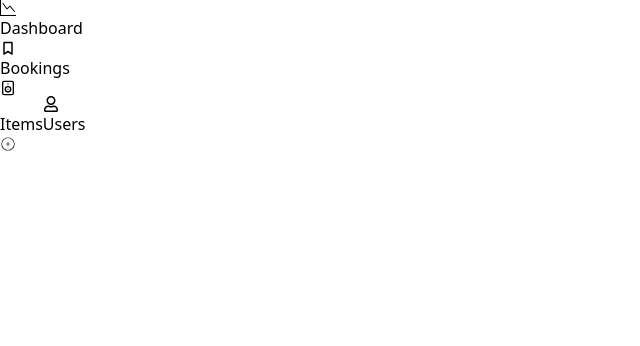
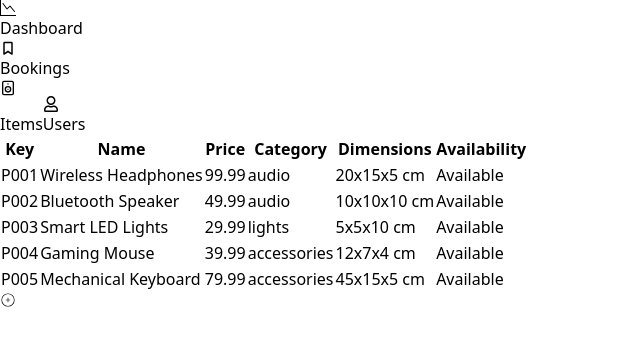
Before and after one commit to YasithWijesuriya/kv-audio-frontend, a React (Vite) app: page /admin/items in a window 1280 px wide. Shown: the top 346 px of the page, without its empty margins (0-640 px from the left). Built offline with nearby package versions, Linux system fonts and the light colour scheme.

Commit message:
Updated addItemsPage and Updated adminItemPage (day 13) ✔

```diff
--- a/src/pages/admin/addItemsPage.jsx
+++ b/src/pages/admin/addItemsPage.jsx
@@ -1,56 +1,113 @@
-import React, { useState } from 'react';
+import axios from "axios";
+import { useState } from "react";
+import toast from "react-hot-toast";
+import { useNavigate } from "react-router-dom";
 
-export default function AddItemsPage() {
+export default function AddItemPage() {
 	const [productKey, setProductKey] = useState("");
 	const [productName, setProductName] = useState("");
-    const [productPrice, setProductPrice] = useState("");
+	const [productPrice, setProductPrice] = useState(0);
 	const [productCategory, setProductCategory] = useState("audio");
 	const [productDimensions, setProductDimensions] = useState("");
 	const [productDescription, setProductDescription] = useState("");
+    const navigate = useNavigate()
+
+	async function handleAddItem() {
+		console.log(
+			productKey,
+			productName,
+			productPrice,
+			productCategory,
+			productDimensions,
+			productDescription
+		);
+		const token = localStorage.getItem("token");
+
+		if (token) {
+			try {
+				const result = await axios.post(
+					"http://localhost:3000/api/products",
+					{
+						key: productKey,
+						name: productName,
+						price: productPrice,
+						category: productCategory,
+						dimensions: productDimensions,
+						description: productDescription,
+					},
+					{
+						headers: {
+							Authorization: "Bearer " + token,
+						},
+					}
+				);
+                toast.success(result.data.message);
+                navigate("/admin/items")
+
+			} catch (err) {
+				toast.error(err.response.data.error);
+			}
+		} else {
+			toast.error("You are not authorized to add items");
+		}
+	}
 
 	return (
-        <div className="h-full w-full flex flex-col items-center">
-            <h1>Add Items</h1>
-            <div className="w-[400px] border flex flex-col items-center">
+		<div className="w-full h-full flex flex-col items-center p-4">
+			<h1 className="text-lg font-bold mb-4">Add Items</h1>
+			<div className="w-[400px] border p-4 flex flex-col items-center gap-2 rounded-lg shadow-md">
 				<input
-                    onChange={(e) => setProductKey(e.target.value)}
 					type="text"
 					placeholder="Product Key"
 					value={productKey}
+					onChange={(e) => setProductKey(e.target.value)}
+					className="w-full p-2 border rounded"
 				/>
 				<input
-                    onChange={(e) => setProductName(e.target.value)}
 					type="text"
 					placeholder="Product Name"
 					value={productName}
+					onChange={(e) => setProductName(e.target.value)}
+					className="w-full p-2 border rounded"
 				/>
 				<input
-                    onChange={(e) => setProductPrice(e.target.value)}
-                    type="text"
+					type="number"
 					placeholder="Product Price"
 					value={productPrice}
+					onChange={(e) => setProductPrice(e.target.value)}
+					className="w-full p-2 border rounded"
 				/>
 				<select
+					value={productCategory}
 					onChange={(e) => setProductCategory(e.target.value)}
-                    value={productCategory}
+					className="w-full p-2 border rounded"
 				>
 					<option value="audio">Audio</option>
-                    <option value="Lights">Lights</option>
+					<option value="lights">Lights</option>
 				</select>
 				<input
-                    onChange={(e) => setProductDimensions(e.target.value)}
 					type="text"
 					placeholder="Product Dimensions"
 					value={productDimensions}
+					onChange={(e) => setProductDimensions(e.target.value)}
+					className="w-full p-2 border rounded"
 				/>
 				<input
-                    onChange={(e) => setProductDescription(e.target.value)}
 					type="text"
 					placeholder="Product Description"
 					value={productDescription}
+					onChange={(e) => setProductDescription(e.target.value)}
+					className="w-full p-2 border rounded"
 				/>
-
-                <button>Add</button>
+				<button
+					onClick={handleAddItem}
+					className="w-full p-2 bg-blue-500 text-white rounded hover:bg-blue-600"
+				>
+					Add
+				</button>
+				<button onClick={()=>{ navigate("/admin/items")}} className="w-full p-2 bg-red-500 text-white rounded hover:bg-red-600">
+					Cancel
+				</button>
 			</div>
 		</div>
 	);
--- a/src/pages/admin/adminItemPage.jsx
+++ b/src/pages/admin/adminItemPage.jsx
@@ -1,12 +1,94 @@
+const sampleArr = [
+    {
+        key: "P001",
+        name: "Wireless Headphones",
+        price: 99.99,
+        category: "audio",
+        dimensions: "20x15x5 cm",
+        description: "High-quality wireless headphones with noise cancellation.",
+        availability: true,
+        image: ["https://example.com/headphones.jpg"]
+    },
+    {
+        key: "P002",
+        name: "Bluetooth Speaker",
+        price: 49.99,
+        category: "audio",
+        dimensions: "10x10x10 cm",
+        description: "Portable Bluetooth speaker with deep bass and long battery life.",
+        availability: true,
+        image: ["https://example.com/speaker.jpg"]
+    },
+    {
+        key: "P003",
+        name: "Smart LED Lights",
+        price: 29.99,
+        category: "lights",
+        dimensions: "5x5x10 cm",
+        description: "Smart LED lights with customizable colors and voice control.",
+        availability: true,
+        image: ["https://example.com/lights.jpg"]
+    },
+    {
+        key: "P004",
+        name: "Gaming Mouse",
+        price: 39.99,
+        category: "accessories",
+        dimensions: "12x7x4 cm",
+        description: "Ergonomic gaming mouse with customizable DPI and RGB lighting.",
+        availability: true,
+        image: ["https://example.com/mouse.jpg"]
+    },
+    {
+        key: "P005",
+        name: "Mechanical Keyboard",
+        price: 79.99,
+        category: "accessories",
+        dimensions: "45x15x5 cm",
+        description: "High-quality mechanical keyboard with customizable RGB lighting.",
+        availability: true,
+        image: ["https://example.com/keyboard.jpg"]
+    }
+];
+import { useState } from "react";
 import { CiCirclePlus } from "react-icons/ci";
-import{Link} from 'react-router-dom';
+import { Link } from "react-router-dom";
 export default function AdminItemsPage(){
-    return (
+    const [items,setItems] = useState(sampleArr)
+
+    return(
         <div className="w-full h-full relative">
+            <table>
+                <thead>
+                    <th>Key</th>
+                    <th>Name</th>
+                    <th>Price</th>
+                    <th>Category</th>
+                    <th>Dimensions</th>
+                    <th>Availability</th>
+                </thead>
+                <tbody>
+                    {
+                        items.map((product)=>{
+                            console.log(product)
+                            return (
+                                <tr key={product.key}>
+                                    <td>{product.key}</td>
+                                    <td>{product.name}</td>
+                                    <td>{product.price}</td>
+                                    <td>{product.category}</td>
+                                    <td>{product.dimensions}</td>
+                                    <td>{product.availability ? "Available" : "Not Available"}</td>
+                                </tr>
+                            )
+                        })
+                    }
+                </tbody>
+            </table>
+
             <Link to="/admin/items/add">
                 <CiCirclePlus className="text-[70px] absolute right-2 bottom-2 hover:text-red-900 " />
             </Link>
-
         </div>
     )
 }
```
Lines whose indentation alone changed are shown as unchanged.
